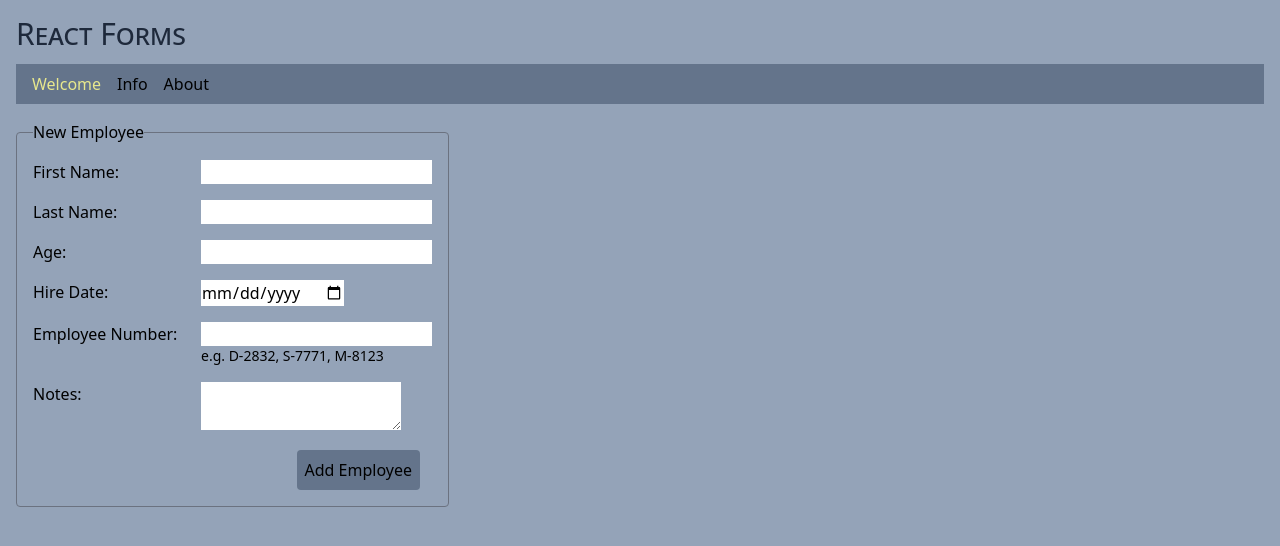
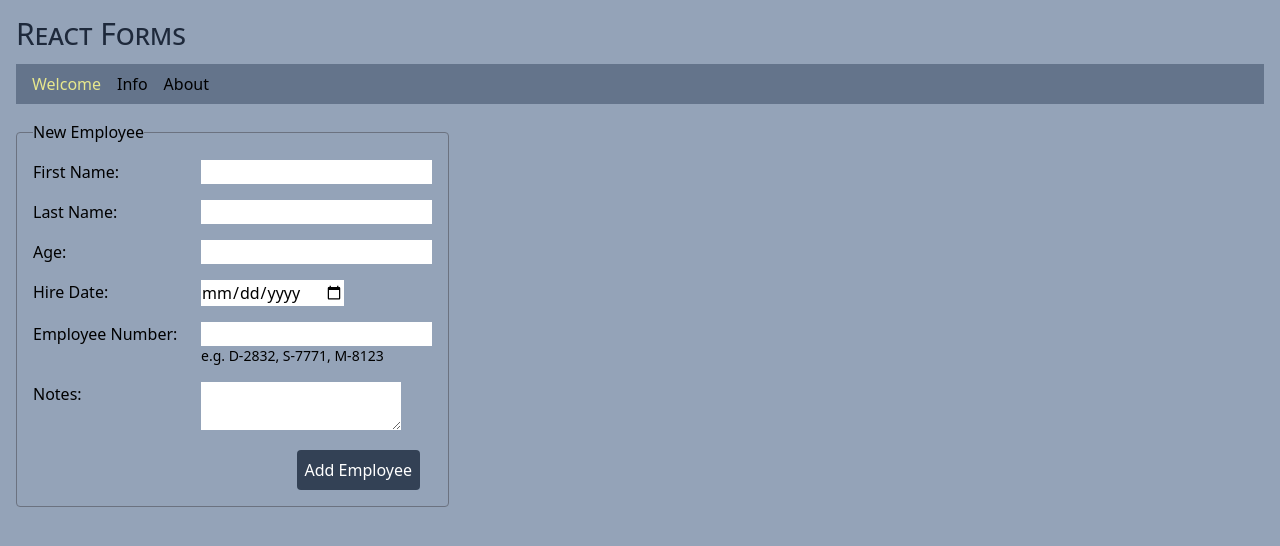
Before and after one commit to Dasajton/react-form-jsonserver-localbackend, a React (Vite) app: page /simple-form in a window 1280 px wide. Shown: the top 546 px of the page. Built offline with nearby package versions, Linux system fonts and the light colour scheme.

Commit message:
basic form works

```diff
--- a/src/pages/PageSimpleForm.tsx
+++ b/src/pages/PageSimpleForm.tsx
@@ -9,7 +9,7 @@ export const PageSimpleForm = () => {
 
 	return (
 		<form onSubmit={handleFormSubmit}>
-			<fieldset className="border border-gray-500 p-4 w-full sm:w-40 rounded">
+			<fieldset className="w-full rounded border border-gray-500 p-4 sm:w-40">
 				<legend>New Employee</legend>
 
 				<div className="mb-4 flex gap-2">
@@ -69,7 +69,7 @@ export const PageSimpleForm = () => {
 				</div>
 
 				<div className="mt-5 flex justify-end pr-3">
-					<button className="bg-slate-500 hover:bg-slate-700 transition p-2 rounded">
+					<button className="rounded bg-slate-700 p-2 text-white transition hover:bg-slate-900">
 						Add Employee
 					</button>
 				</div>
```
